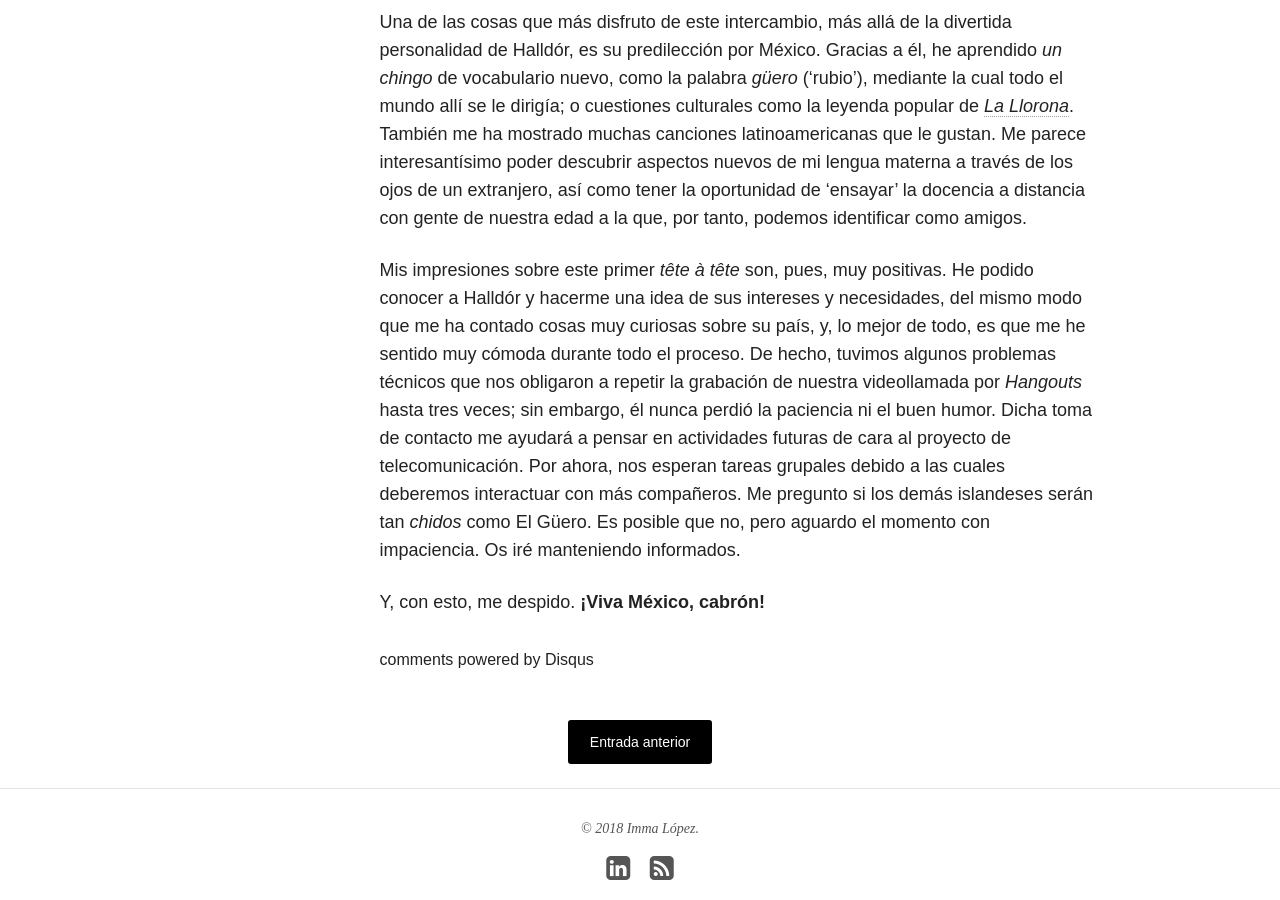
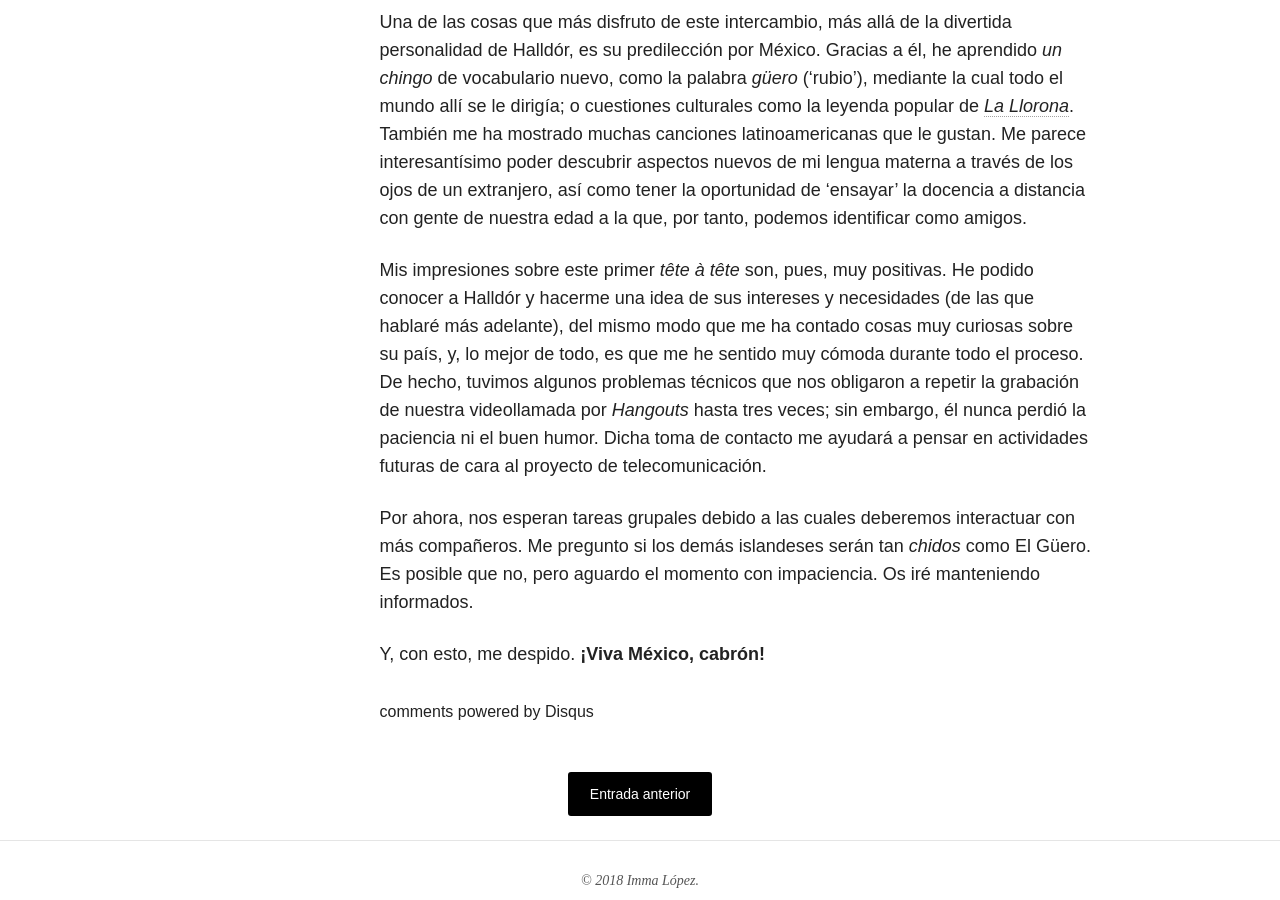
Before and after one commit to immalopez/immalopez.github.io, a Jekyll site: the page built from _posts/blog/2018-02-10-halldor-primera-toma.md, in a window 1280 px wide and 900 px high, scrolled down 2017 px. Built offline with Jekyll 4.4.1, drawn with Linux system fonts in a browser that asks for light colours; nearby versions of some CDN libraries; comment, search, counter and statistics services are not loaded.

Commit message:
Update 2018-02-10-halldor-primera-toma.md

```diff
--- a/_posts/blog/2018-02-10-halldor-primera-toma.md
+++ b/_posts/blog/2018-02-10-halldor-primera-toma.md
@@ -28,6 +28,8 @@ En general, Halldór es un chico muy aventurero y desprovisto de complejos. Las
 
 Una de las cosas que más disfruto de este intercambio, más allá de la divertida personalidad de Halldór, es su predilección por México. Gracias a él, he aprendido _un chingo_ de vocabulario nuevo, como la palabra _güero_ (‘rubio’), mediante la cual todo el mundo allí se le dirigía; o cuestiones culturales como la leyenda popular de [_La Llorona_](https://es.wikipedia.org/wiki/Llorona). También me ha mostrado muchas canciones latinoamericanas que le gustan. Me parece interesantísimo poder descubrir aspectos nuevos de mi lengua materna a través de los ojos de un extranjero, así como tener la oportunidad de 'ensayar' la docencia a distancia con gente de nuestra edad a la que, por tanto, podemos identificar como amigos.
 
-Mis impresiones sobre este primer _tête à tête_ son, pues, muy positivas. He podido conocer a Halldór y hacerme una idea de sus intereses y necesidades, del mismo modo que me ha contado cosas muy curiosas sobre su país, y, lo mejor de todo, es que me he sentido muy cómoda durante todo el proceso. De hecho, tuvimos algunos problemas técnicos que nos obligaron a repetir la grabación de nuestra videollamada por _Hangouts_ hasta tres veces; sin embargo, él nunca perdió la paciencia ni el buen humor. Dicha toma de contacto me ayudará a pensar en actividades futuras de cara al proyecto de telecomunicación. Por ahora, nos esperan tareas grupales debido a las cuales deberemos interactuar con más compañeros. Me pregunto si los demás islandeses serán tan _chidos_ como El Güero. Es posible que no, pero aguardo el momento con impaciencia. Os iré manteniendo informados.
+Mis impresiones sobre este primer _tête à tête_ son, pues, muy positivas. He podido conocer a Halldór y hacerme una idea de sus intereses y necesidades (de las que hablaré más adelante), del mismo modo que me ha contado cosas muy curiosas sobre su país, y, lo mejor de todo, es que me he sentido muy cómoda durante todo el proceso. De hecho, tuvimos algunos problemas técnicos que nos obligaron a repetir la grabación de nuestra videollamada por _Hangouts_ hasta tres veces; sin embargo, él nunca perdió la paciencia ni el buen humor. Dicha toma de contacto me ayudará a pensar en actividades futuras de cara al proyecto de telecomunicación.
+
+Por ahora, nos esperan tareas grupales debido a las cuales deberemos interactuar con más compañeros. Me pregunto si los demás islandeses serán tan _chidos_ como El Güero. Es posible que no, pero aguardo el momento con impaciencia. Os iré manteniendo informados.
 
 Y, con esto, me despido. **¡Viva México, cabrón!**
```
